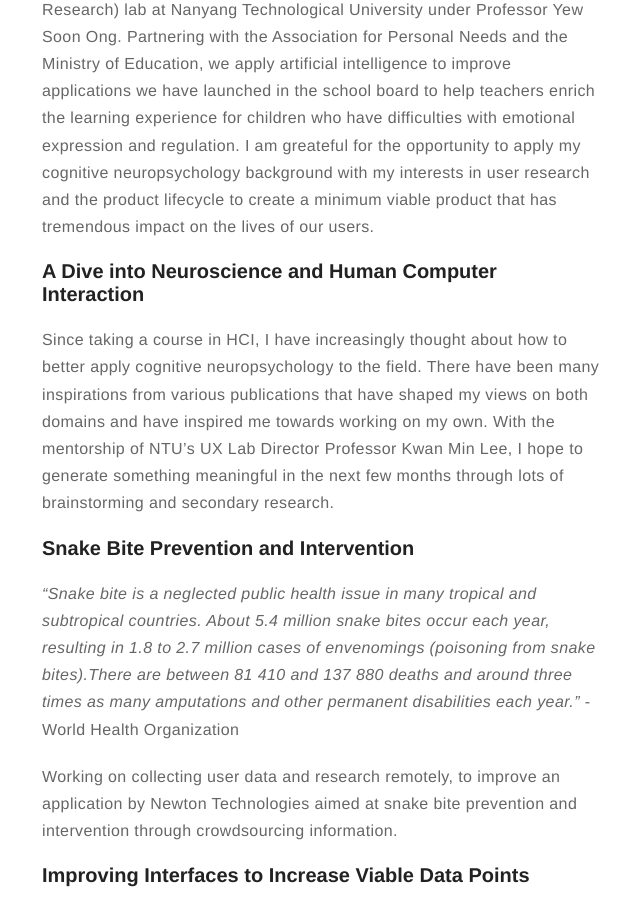
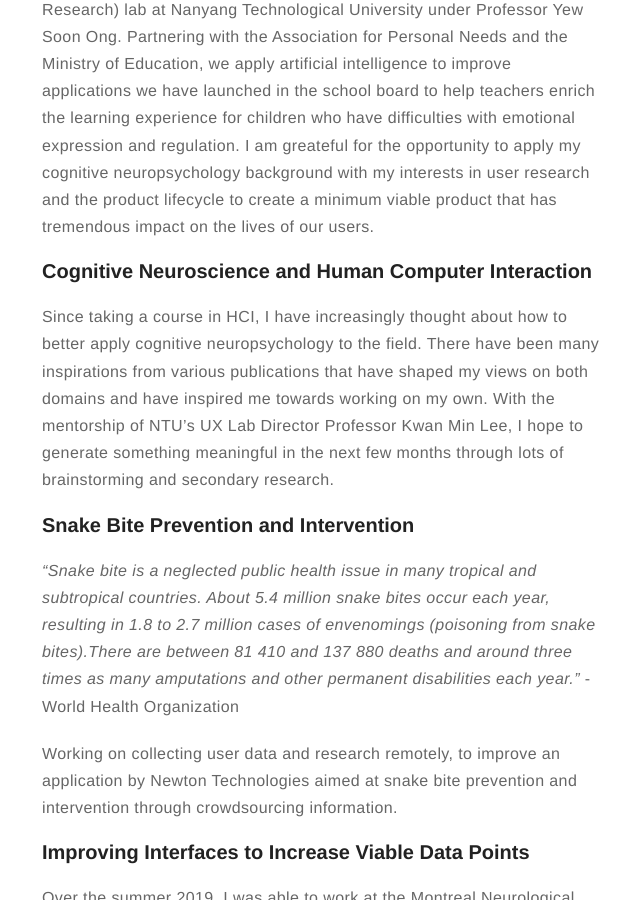
Before and after one commit to im-mel/im-mel.github.io, a Jekyll site: the page built from projects.md, in a window 1280 px wide and 900 px high, scrolled down 596 px. Shown: the whole window, without its empty margins (318-958 px from the left). Built offline with Jekyll 4.4.1, drawn with Linux system fonts in a browser that asks for light colours.

Commit message:
Update projects.md

```diff
--- a/projects.md
+++ b/projects.md
@@ -9,7 +9,7 @@ Currently, working as a PM/UXR in the A.I.R. (Artificial Intelligence Research)
 
 
 
-### A Dive into Neuroscience and Human Computer Interaction
+### Cognitive Neuroscience and Human Computer Interaction
 Since taking a course in HCI, I have increasingly thought about how to better apply cognitive neuropsychology to the field. There have been many inspirations from various publications that have shaped my views on both domains and have inspired me towards working on my own. With the mentorship of NTU's UX Lab Director Professor Kwan Min Lee, I hope to generate something meaningful in the next few months through lots of brainstorming and secondary research.
 
 
```
